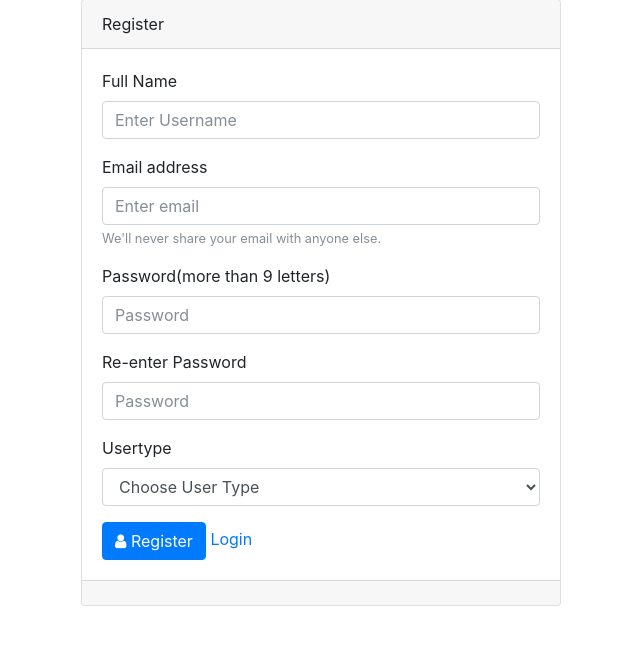
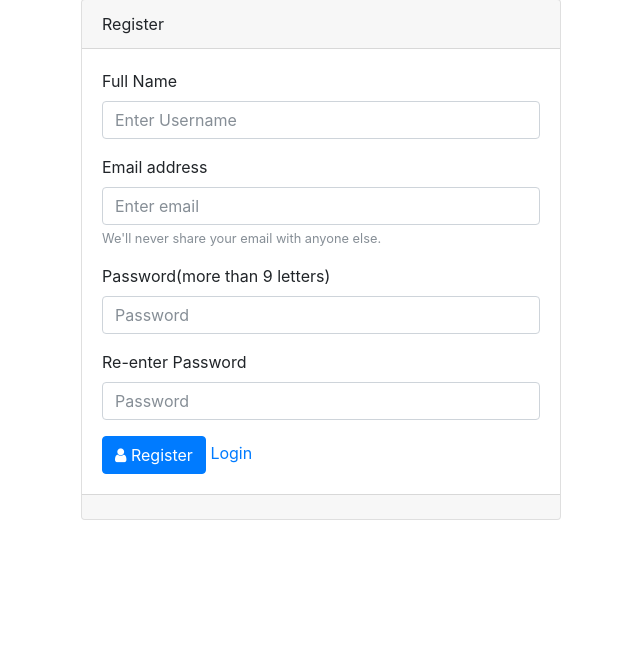
Before and after one commit to rishabkoul/inventory_php, a PHP site: page /register.php in a window 1280 px wide. Shown: the part 105-750 px from the top of the page, without its empty margins (319-959 px from the left). Run offline with PHP 8.4, Linux system fonts and the light colour scheme; some libraries are stand-ins or nearby versions.

Commit message:
removed other

```diff
--- a/register.php
+++ b/register.php
@@ -46,12 +46,10 @@
 						<input type="password" name="password2" class="form-control" id="password2" placeholder="Password">
 						<small id="p2_error" class="form-text text-muted"></small>
 					</div>
-					<div class="form-group">
+					<div style="display: none;" class="form-group">
 						<label for="usertype">Usertype</label>
 						<select name="usertype" class="form-control" id="usertype">
-							<option value="">Choose User Type</option>
 							<option value="Admin">Admin</option>
-							<option value="Other">Other</option>
 						</select>
 						<small id="t_error" class="form-text text-muted"></small>
 					</div>
```
Also changed, not shown: index.php (+10 -5 lines).
